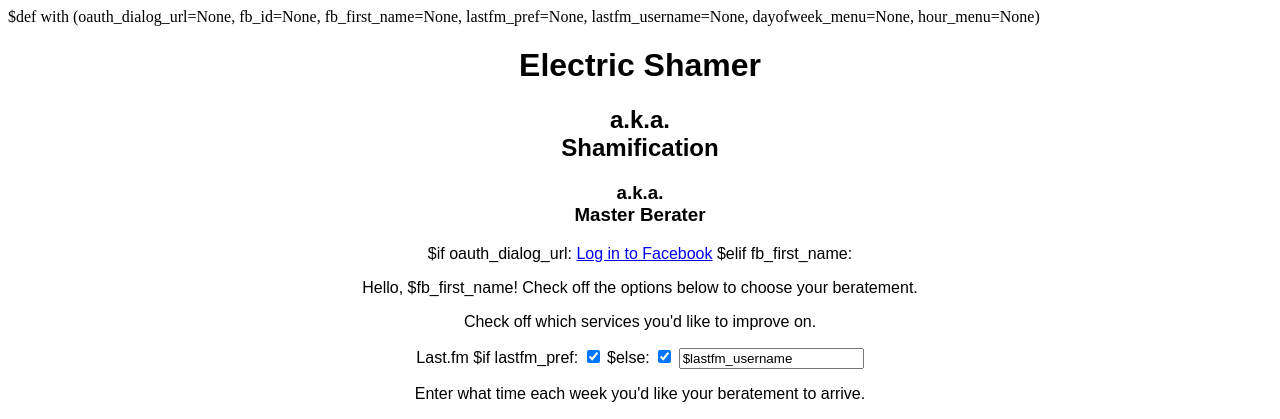
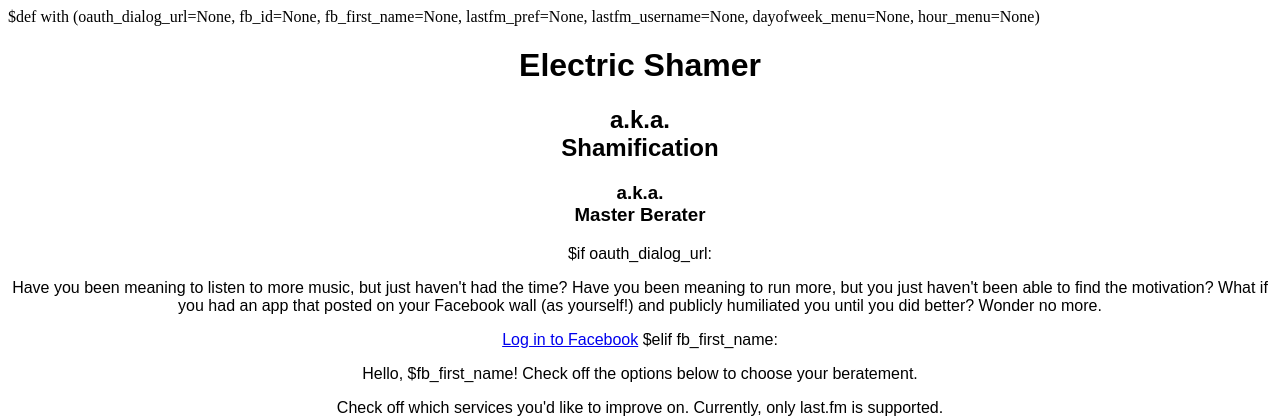
Before and after one commit to wsong/Public-Shamer, a Python web app: template templates/index.html in a window 1280 px wide. Shown: the top 419 px of the page. Run offline with Jinja, Linux system fonts and the light colour scheme; the template is opened without the code that fills it, so the values that code supplies are empty.

Commit message:
Added a description to the main page

```diff
--- a/templates/index.html
+++ b/templates/index.html
@@ -22,11 +22,12 @@ Master Berater
 </h3>
 
 $if oauth_dialog_url:
+    <p>Have you been meaning to listen to more music, but just haven't had the time?  Have you been meaning to run more, but you just haven't been able to find the motivation?  What if you had an app that posted on your Facebook wall (as yourself!) and publicly humiliated you until you did better?  Wonder no more.</p>
     <a href="$oauth_dialog_url">Log in to Facebook</a>
 $elif fb_first_name:
     <p>Hello, $fb_first_name!  Check off the options below to choose your beratement. </p>
     <form name="shamerinput" action="change_options/" method="post">
-    <p>Check off which services you'd like to improve on. </p>
+    <p>Check off which services you'd like to improve on. Currently, only last.fm is supported.</p>
     <p>Last.fm
       $if lastfm_pref:
           <input type="checkbox" name="lastfmcheckbox" value="True" checked/>
```
